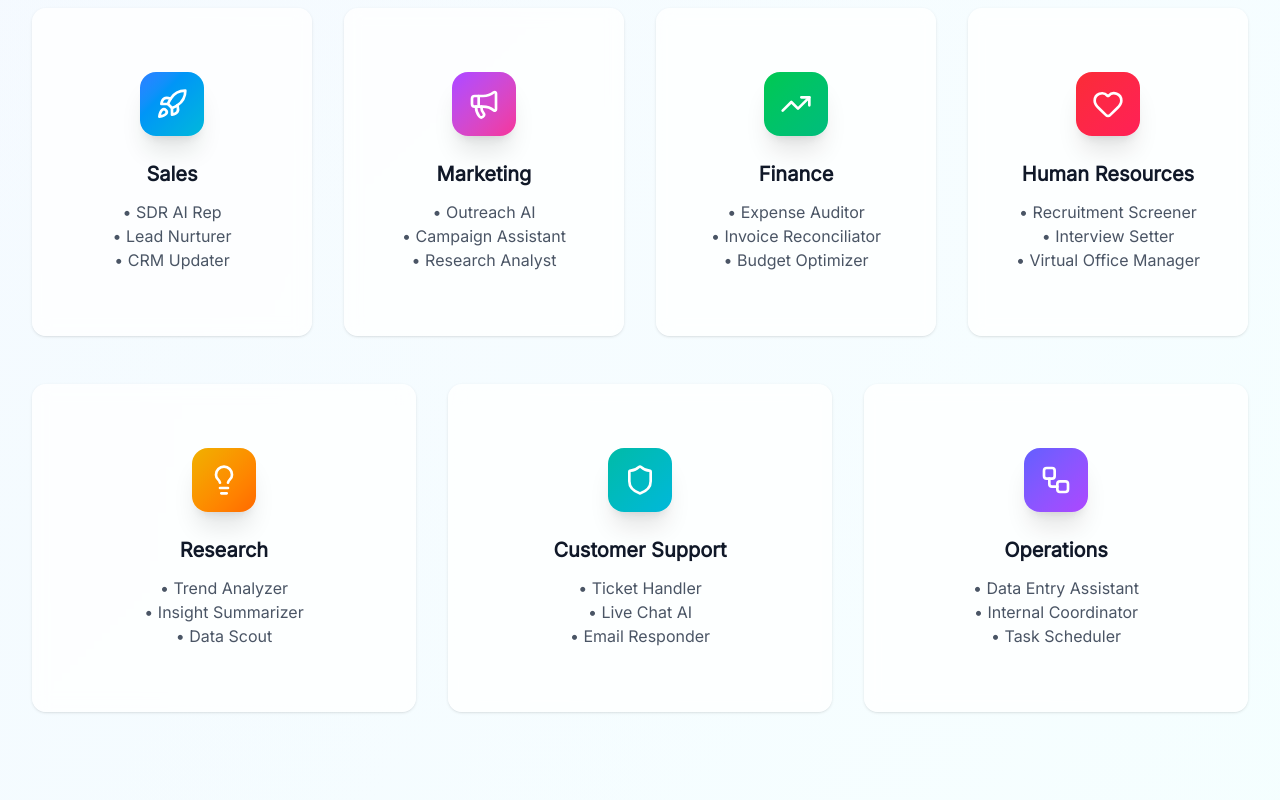
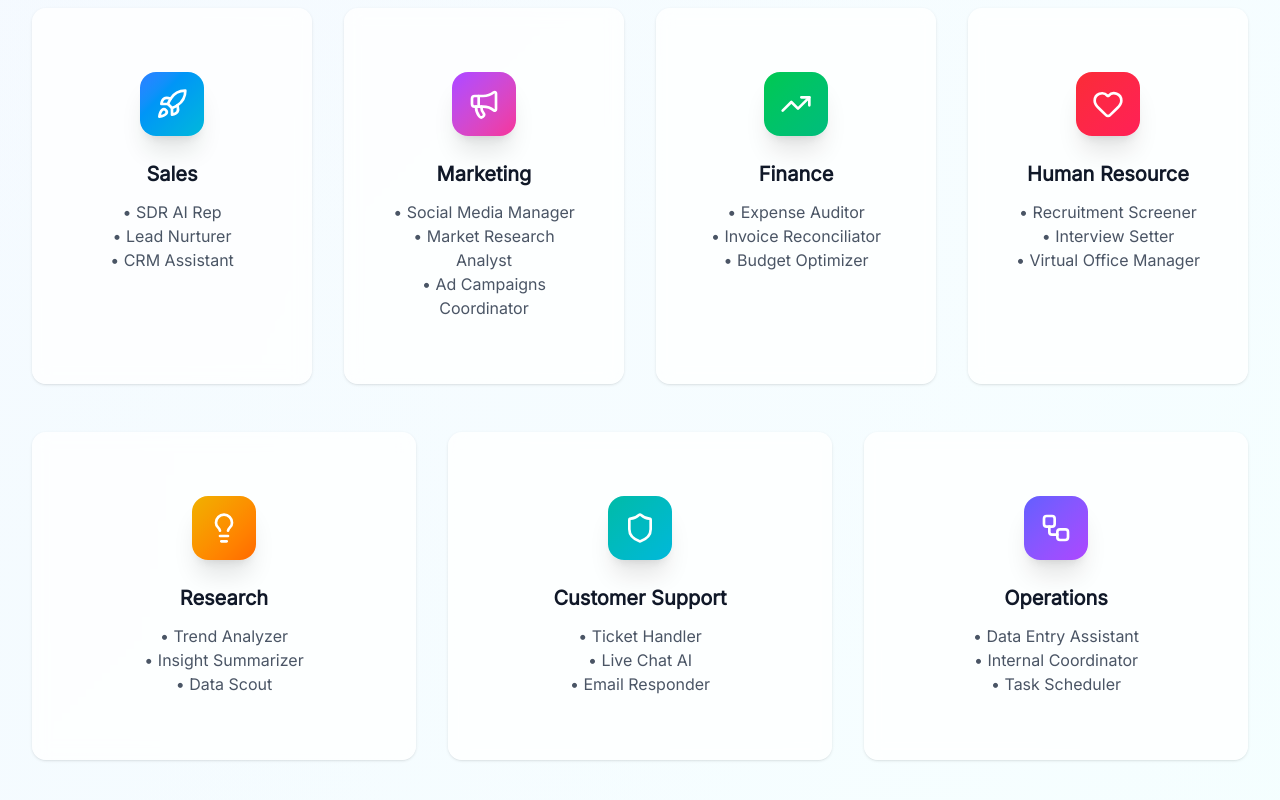
Before and after one commit to onboardai/landing, a Next.js app: page / in a window 1280 px wide. Shown: the part 1310-2110 px from the top of the page. Built offline with nearby package versions, Linux system fonts and the light colour scheme.

Commit message:
v3 joshi updates

```diff
--- a/src/app/page.tsx
+++ b/src/app/page.tsx
@@ -52,16 +52,16 @@ const Page = () => {
       color: "from-blue-500 to-cyan-500",
       bullet1: "SDR AI Rep",
       bullet2: "Lead Nurturer",
-      bullet3: "CRM Updater",
+      bullet3: "CRM Assistant",
     },
     {
       icon: Megaphone,
       name: "Marketing",
       agents: "8 agents",
       color: "from-purple-500 to-pink-500",
-      bullet1: "Outreach AI",
-      bullet2: "Campaign Assistant",
-      bullet3: "Research Analyst",
+      bullet1: "Social Media Manager",
+      bullet2: "Market Research Analyst",
+      bullet3: "Ad Campaigns Coordinator",
     },
     {
       icon: TrendingUp,
@@ -74,7 +74,7 @@ const Page = () => {
     },
     {
       icon: Heart,
-      name: "Human Resources",
+      name: "Human Resource",
       agents: "4 agents",
       color: "from-red-500 to-rose-500",
       bullet1: "Recruitment Screener",
```
